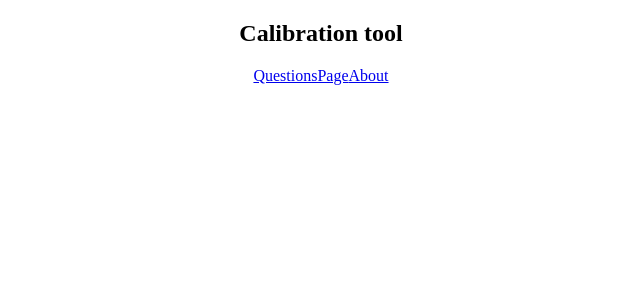
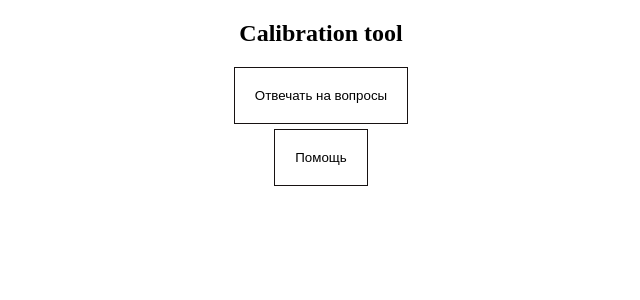
Before and after one commit to Daerdemandt/PredictionCalibrationApp, a React (Create React App) app in the folder calibration_client/: page / in a window 1280 px wide. Shown: the top 300 px of the page, without its empty margins (319-959 px from the left). Built offline with nearby package versions, Linux system fonts and the light colour scheme.

Commit message:
Added routing with buttons. Move more styles to shared dir.

```diff
--- a/calibration_client/src/App.js
+++ b/calibration_client/src/App.js
@@ -1,18 +1,27 @@
 import React from "react";
-import { Routes, Route, Link } from "react-router-dom";
+import { Routes, Route } from "react-router-dom";
+import { useNavigate } from "react-router-dom";
 import { About } from "./About";
 import { QuestionsPage } from "./QuestionsPage/QuestionsPage";
+import { StyledButtonLarge } from "./shared/SharedStyle";
 import "./App.css";
 
 function Home() {
+  const navigate = useNavigate();
   return (
-    <>
-      <main>
-        <h2>Calibration tool</h2>
-        <Link to="/questions">QuestionsPage</Link>
-        <Link to="/about">About</Link>
-      </main>
-    </>
+    <main>
+      <h2>Calibration tool</h2>
+      <div style={{ paddingBottom: "5px" }}>
+        <StyledButtonLarge onClick={() => navigate("/questions")}>
+          Отвечать на вопросы
+        </StyledButtonLarge>
+      </div>
+      <div style={{ paddingBottom: "5px" }}>
+        <StyledButtonLarge onClick={() => navigate("/about")}>
+          Помощь
+        </StyledButtonLarge>
+      </div>
+    </main>
   );
 }
 
@@ -21,8 +30,8 @@ function App() {
     <div className="App">
       <Routes>
         <Route path="/" element={<Home />} />
-        <Route path="about" element={<About />} />
-        <Route path="questions" element={<QuestionsPage topic={"любая"} />} />
+        <Route path="/questions" element={<QuestionsPage topic="любая" />} />
+        <Route path="/about" element={<About />} />
       </Routes>
     </div>
   );
--- a/calibration_client/src/QuestionsPage/QuestionsPage.js
+++ b/calibration_client/src/QuestionsPage/QuestionsPage.js
@@ -9,7 +9,7 @@ import {
   NDYButtonArray,
   MainPlaque,
 } from "./QuestionsPageSubcomponents";
-import { StyledButtonLarge } from "./QuestionsPageStyle";
+import { StyledButtonLarge } from "../shared/SharedStyle";
 
 const getBlankAnswer = () => ({
   ynq_id: -1,
--- a/calibration_client/src/QuestionsPage/QuestionsPageStyle.js
+++ b/calibration_client/src/QuestionsPage/QuestionsPageStyle.js
@@ -1,25 +1,4 @@
 import styled from "styled-components";
-
-export const StyledButton = styled.button`
-  background: transparent;
-  border: 1px solid #171212;
-  padding: 5px;
-  cursor: pointer;
-  transition: all 0.1s ease-in;
-
-  &:hover {
-    background: #171212;
-    color: #ffffff;
-  }
-`;
-
-export const StyledButtonSmall = styled(StyledButton)`
-  padding: 10px;
-`;
-
-export const StyledButtonLarge = styled(StyledButton)`
-  padding: 20px;
-`;
 
 export const StyledItem = styled.div`
   display: flex;
--- a/calibration_client/src/index.js
+++ b/calibration_client/src/index.js
@@ -1,11 +1,11 @@
-import React from 'react';
+import React from "react";
 import * as ReactDOM from "react-dom";
 import { BrowserRouter } from "react-router-dom";
-import App from './App';
+import App from "./App";
 
 ReactDOM.render(
   <BrowserRouter>
     <App />
   </BrowserRouter>,
-  document.getElementById('root')
+  document.getElementById("root")
 );
--- /dev/null
+++ b/calibration_client/src/shared/SharedStyle.js
@@ -0,0 +1,22 @@
+import styled from "styled-components";
+
+export const StyledButton = styled.button`
+  background: transparent;
+  border: 1px solid #171212;
+  padding: 5px;
+  cursor: pointer;
+  transition: all 0.1s ease-in;
+
+  &:hover {
+    background: #171212;
+    color: #ffffff;
+  }
+`;
+
+export const StyledButtonSmall = styled(StyledButton)`
+  padding: 10px;
+`;
+
+export const StyledButtonLarge = styled(StyledButton)`
+  padding: 20px;
+`;
```
Also changed, not shown: calibration_client/src/QuestionsPage/QuestionsPageSubcomponents.js (+2 -6 lines).
